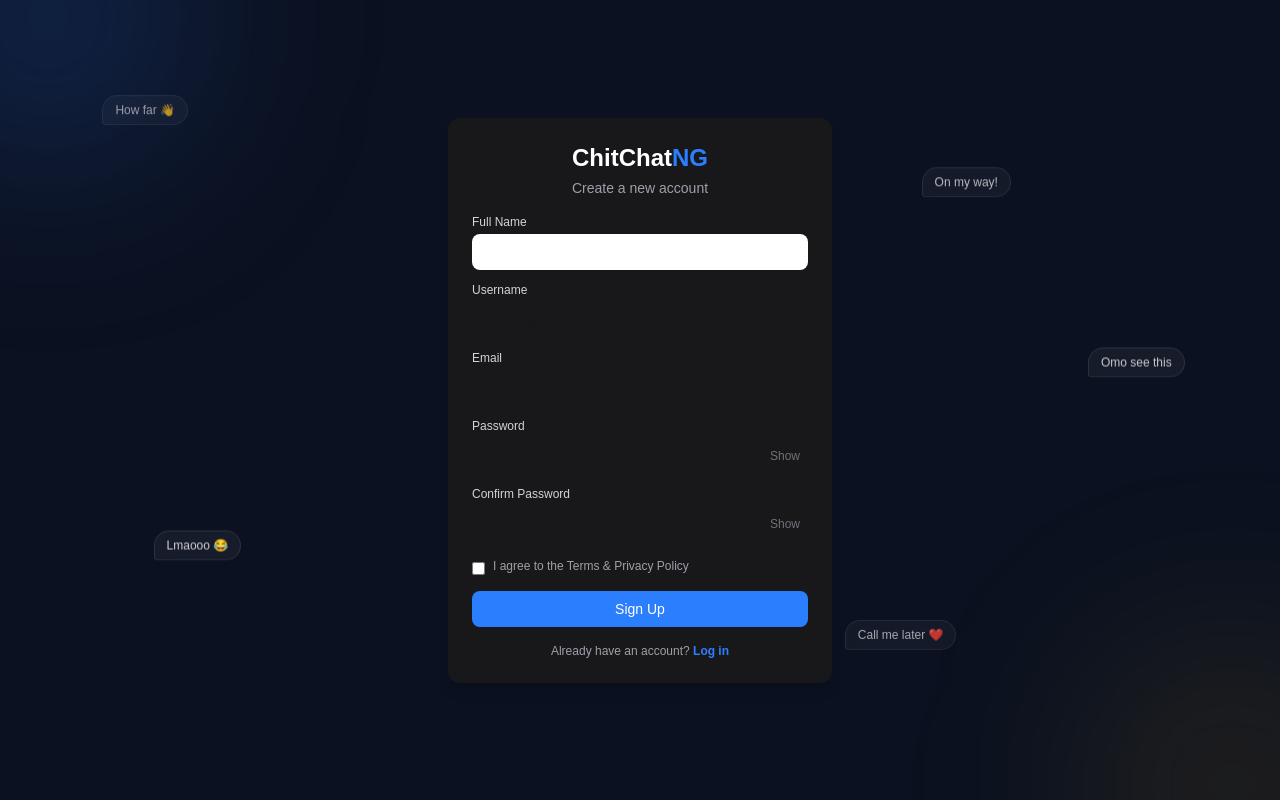
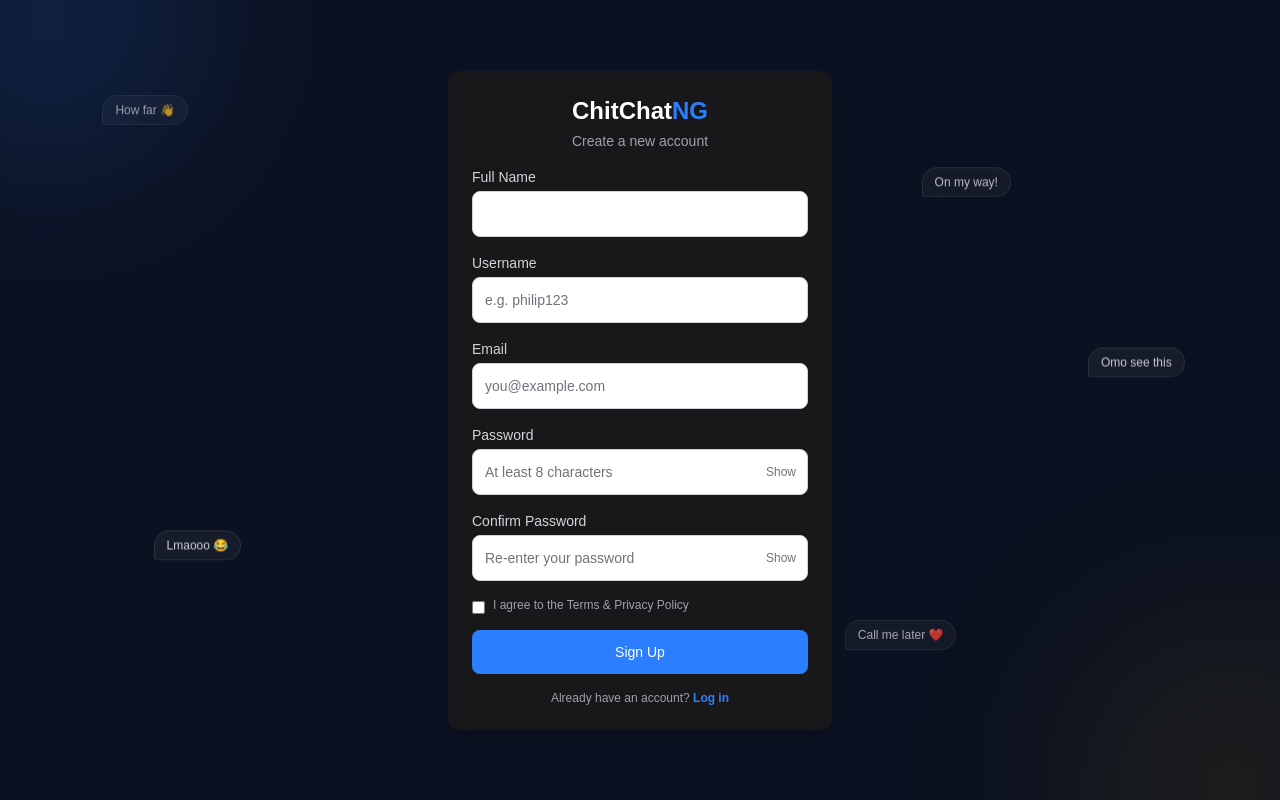
Before and after one commit to PHILIPSUNDAY2005/prexchat, a Next.js app: page /signup in a window 1280 px wide. Built offline with nearby package versions, Linux system fonts and the light colour scheme; no server answers.

Commit message:
Redesign login/signup with consistent, readable input styling

```diff
--- a/app/login/page.tsx
+++ b/app/login/page.tsx
@@ -1,71 +1,93 @@
 "use client";
 
 import { useState } from "react";
+import { useRouter } from "next/navigation";
 import Link from "next/link";
-import { useRouter } from "next/navigation";
 import { supabase } from "../supabaseClient";
 import ChatBackground from "../ChatBackground";
 
 export default function Login() {
+  const router = useRouter();
   const [email, setEmail] = useState("");
   const [password, setPassword] = useState("");
-  const [message, setMessage] = useState("");
-  const router = useRouter();
+  const [showPassword, setShowPassword] = useState(false);
+  const [loading, setLoading] = useState(false);
+  const [error, setError] = useState("");
 
   async function handleLogin() {
     if (!email || !password) {
-      setMessage("Please fill in all fields!");
+      setError("Please fill in all fields.");
       return;
     }
 
-    const { error } = await supabase.auth.signInWithPassword({
-      email: email,
-      password: password,
+    setError("");
+    setLoading(true);
+
+    const { error: loginError } = await supabase.auth.signInWithPassword({
+      email,
+      password,
     });
 
-    if (error) {
-      setMessage(error.message);
+    setLoading(false);
+
+    if (loginError) {
+      setError(loginError.message);
     } else {
       router.push("/chat");
     }
   }
 
   return (
-    <div className="relative flex items-center justify-center min-h-screen overflow-hidden bg-[#0B1120]">
+    <div className="relative flex items-center justify-center min-h-screen overflow-hidden bg-[#0B1120] px-6">
       <ChatBackground />
 
-      <div className="relative z-10 bg-zinc-900 p-6 rounded-xl shadow-lg w-80 text-center">
-        <h1 className="text-2xl font-bold text-white mb-1">
+      <div className="relative z-10 bg-zinc-900 p-6 rounded-xl shadow-lg w-full max-w-sm">
+        <h1 className="text-2xl font-bold text-white mb-1 text-center">
           ChitChat<span className="text-blue-500">NG</span>
         </h1>
-        <p className="text-zinc-400 text-sm mb-4">Log in to your account</p>
+        <p className="text-zinc-400 text-sm mb-6 text-center">Log in to your account</p>
 
+        <label className="block text-sm text-zinc-300 mb-1">Email</label>
         <input
           type="email"
-          placeholder="Email"
           value={email}
           onChange={(e) => setEmail(e.target.value)}
-         className="w-full p-2 rounded-lg text-sm outline-none bg-white text-black placeholder-zinc-500"
+          placeholder="you@example.com"
+          className="w-full p-3 rounded-lg text-sm outline-none mb-4 bg-white text-black placeholder-zinc-500 border border-zinc-300 focus:border-blue-500"
         />
-        <input
-          type="password"
-          placeholder="Password"
-          value={password}
-          onChange={(e) => setPassword(e.target.value)}
-          className="w-full p-2 rounded-lg mb-3 text-sm outline-none"
-        />
+
+        <label className="block text-sm text-zinc-300 mb-1">Password</label>
+        <div className="relative mb-2">
+          <input
+            type={showPassword ? "text" : "password"}
+            value={password}
+            onChange={(e) => setPassword(e.target.value)}
+            placeholder="Enter your password"
+            className="w-full p-3 rounded-lg text-sm outline-none bg-white text-black placeholder-zinc-500 border border-zinc-300 focus:border-blue-500 pr-14"
+          />
+          <button
+            type="button"
+            onClick={() => setShowPassword(!showPassword)}
+            className="absolute right-3 top-1/2 -translate-y-1/2 text-xs text-zinc-500 font-medium"
+          >
+            {showPassword ? "Hide" : "Show"}
+          </button>
+        </div>
+
+        {error && <p className="text-red-400 text-xs mt-2 mb-2">{error}</p>}
+
         <button
           onClick={handleLogin}
-          className="w-full bg-blue-500 hover:bg-blue-600 text-white p-2 rounded-lg text-sm"
+          disabled={loading}
+          className="w-full bg-blue-500 hover:bg-blue-600 disabled:opacity-60 text-white p-3 rounded-lg text-sm font-medium mt-4 flex items-center justify-center gap-2"
         >
-          Log in
+          {loading && (
+            <span className="w-4 h-4 border-2 border-white border-t-transparent rounded-full animate-spin" />
+          )}
+          {loading ? "Logging in…" : "Log in"}
         </button>
 
-        {message && (
-          <p className="text-zinc-300 text-xs mt-3">{message}</p>
-        )}
-
-        <p className="text-zinc-400 text-xs mt-4">
+        <p className="text-zinc-400 text-xs mt-5 text-center">
           Don't have an account?{" "}
           <Link href="/signup" className="text-blue-500 font-semibold hover:underline">
             Sign up
--- a/app/signup/page.tsx
+++ b/app/signup/page.tsx
@@ -75,26 +75,25 @@ export default function Signup() {
     setResendMessage(resendError ? resendError.message : "Verification email resent!");
   }
 
+  const inputClass =
+    "w-full p-3 rounded-lg text-sm outline-none bg-white text-black placeholder-zinc-500 border border-zinc-300 focus:border-blue-500";
+  const labelClass = "block text-sm text-zinc-300 mb-1 mt-4";
+
   if (verificationSent) {
     return (
       <div className="relative flex items-center justify-center min-h-screen overflow-hidden bg-[#0B1120] px-6">
         <ChatBackground />
-        <div className="relative z-10 bg-zinc-900 p-6 rounded-xl shadow-lg w-80 text-center">
+        <div className="relative z-10 bg-zinc-900 p-6 rounded-xl shadow-lg w-full max-w-sm text-center">
           <h1 className="text-2xl font-bold text-white mb-1">
             ChitChat<span className="text-blue-500">NG</span>
           </h1>
           <p className="text-zinc-300 text-sm mt-4">
             We've sent a verification email. Please check your inbox to verify your account.
           </p>
-          <button
-            onClick={handleResend}
-            className="mt-4 text-blue-500 text-sm hover:underline"
-          >
+          <button onClick={handleResend} className="mt-4 text-blue-500 text-sm hover:underline">
             Resend Verification Email
           </button>
-          {resendMessage && (
-            <p className="text-zinc-400 text-xs mt-2">{resendMessage}</p>
-          )}
+          {resendMessage && <p className="text-zinc-400 text-xs mt-2">{resendMessage}</p>}
           <p className="text-zinc-400 text-xs mt-4">
             <Link href="/login" className="text-blue-500 font-semibold hover:underline">
               Back to Log in
@@ -109,99 +108,86 @@ export default function Signup() {
     <div className="relative flex items-center justify-center min-h-screen overflow-hidden bg-[#0B1120] px-6 py-10">
       <ChatBackground />
 
-      <div className="relative z-10 bg-zinc-900 p-6 rounded-xl shadow-lg w-full max-w-sm text-center">
-        <h1 className="text-2xl font-bold text-white mb-1">
+      <div className="relative z-10 bg-zinc-900 p-6 rounded-xl shadow-lg w-full max-w-sm">
+        <h1 className="text-2xl font-bold text-white mb-1 text-center">
           ChitChat<span className="text-blue-500">NG</span>
         </h1>
-        <p className="text-zinc-400 text-sm mb-4">Create a new account</p>
+        <p className="text-zinc-400 text-sm mb-2 text-center">Create a new account</p>
 
-        <label className="block text-left text-xs text-zinc-300 mt-3 mb-1">Full Name</label>
-        <input
-          type="text"
-          value={fullName}
-          onChange={(e) => setFullName(e.target.value)}
-         className="w-full p-2 rounded-lg text-sm outline-none bg-white text-black placeholder-zinc-500"
-        />
+        <label className={labelClass}>Full Name</label>
+        <input type="text" value={fullName} onChange={(e) => setFullName(e.target.value)} className={inputClass} />
 
-        <label className="block text-left text-xs text-zinc-300 mt-3 mb-1">Username</label>
+        <label className={labelClass}>Username</label>
         <input
           type="text"
           value={username}
           onChange={(e) => setUsername(e.target.value)}
           placeholder="e.g. philip123"
-          className="w-full p-2 rounded-lg text-sm outline-none"
+          className={inputClass}
         />
 
-        <label className="block text-left text-xs text-zinc-300 mt-3 mb-1">Email</label>
+        <label className={labelClass}>Email</label>
         <input
           type="email"
           value={email}
           onChange={(e) => setEmail(e.target.value)}
-          className="w-full p-2 rounded-lg text-sm outline-none"
+          placeholder="you@example.com"
+          className={inputClass}
         />
 
-        <label className="block text-left text-xs text-zinc-300 mt-3 mb-1">Password</label>
+        <label className={labelClass}>Password</label>
         <div className="relative">
           <input
             type={showPassword ? "text" : "password"}
             value={password}
             onChange={(e) => setPassword(e.target.value)}
-            className="w-full p-2 rounded-lg text-sm outline-none pr-10"
+            placeholder="At least 8 characters"
+            className={`${inputClass} pr-14`}
           />
           <button
             type="button"
             onClick={() => setShowPassword(!showPassword)}
-            className="absolute right-2 top-1/2 -translate-y-1/2 text-xs text-zinc-500"
+            className="absolute right-3 top-1/2 -translate-y-1/2 text-xs text-zinc-500 font-medium"
           >
             {showPassword ? "Hide" : "Show"}
           </button>
         </div>
 
-        <label className="block text-left text-xs text-zinc-300 mt-3 mb-1">Confirm Password</label>
+        <label className={labelClass}>Confirm Password</label>
         <div className="relative">
           <input
             type={showConfirmPassword ? "text" : "password"}
             value={confirmPassword}
             onChange={(e) => setConfirmPassword(e.target.value)}
-            className="w-full p-2 rounded-lg text-sm outline-none pr-10"
+            placeholder="Re-enter your password"
+            className={`${inputClass} pr-14`}
           />
           <button
             type="button"
             onClick={() => setShowConfirmPassword(!showConfirmPassword)}
-            className="absolute right-2 top-1/2 -translate-y-1/2 text-xs text-zinc-500"
+            className="absolute right-3 top-1/2 -translate-y-1/2 text-xs text-zinc-500 font-medium"
           >
             {showConfirmPassword ? "Hide" : "Show"}
           </button>
         </div>
 
         <label className="flex items-start gap-2 mt-4 text-left">
-          <input
-            type="checkbox"
-            checked={agreed}
-            onChange={(e) => setAgreed(e.target.checked)}
-            className="mt-1"
-          />
-          <span className="text-xs text-zinc-400">
-            I agree to the Terms & Privacy Policy
-          </span>
+          <input type="checkbox" checked={agreed} onChange={(e) => setAgreed(e.target.checked)} className="mt-1" />
+          <span className="text-xs text-zinc-400">I agree to the Terms & Privacy Policy</span>
         </label>
 
-        {error && (
-          <p className="text-red-400 text-xs mt-3">{error}</p>
-        )}
+        {error && <p className="text-red-400 text-xs mt-3">{error}</p>}
 
         <button
           onClick={handleSignup}
           disabled={loading}
-          className="w-full bg-blue-500 hover:bg-blue-600 disabled:opacity-60 text-white p-2 rounded-lg text-sm mt-4 flex items-center justify-center gap-2"
+          className="w-full bg-blue-500 hover:bg-blue-600 disabled:opacity-60 text-white p-3 rounded-lg text-sm font-medium mt-4 flex items-center justify-center gap-2"
         >
-          {loading && (
-            <span className="w-4 h-4 border-2 border-white border-t-transparent rounded-full animate-spin" />
-          )}
+          {loading && <span className="w-4 h-4 border-2 border-white border-t-transparent rounded-full animate-spin" />}
           {loading ? "Creating account…" : "Sign Up"}
         </button>
 
-        <p className="text-zinc-400 text-xs mt-4">
+        <p className="text-zinc-400 text-xs mt-4 text-center">
           Already have an account?{" "}
           <Link href="/login" className="text-blue-500 font-semibold hover:underline">
             Log in
```
